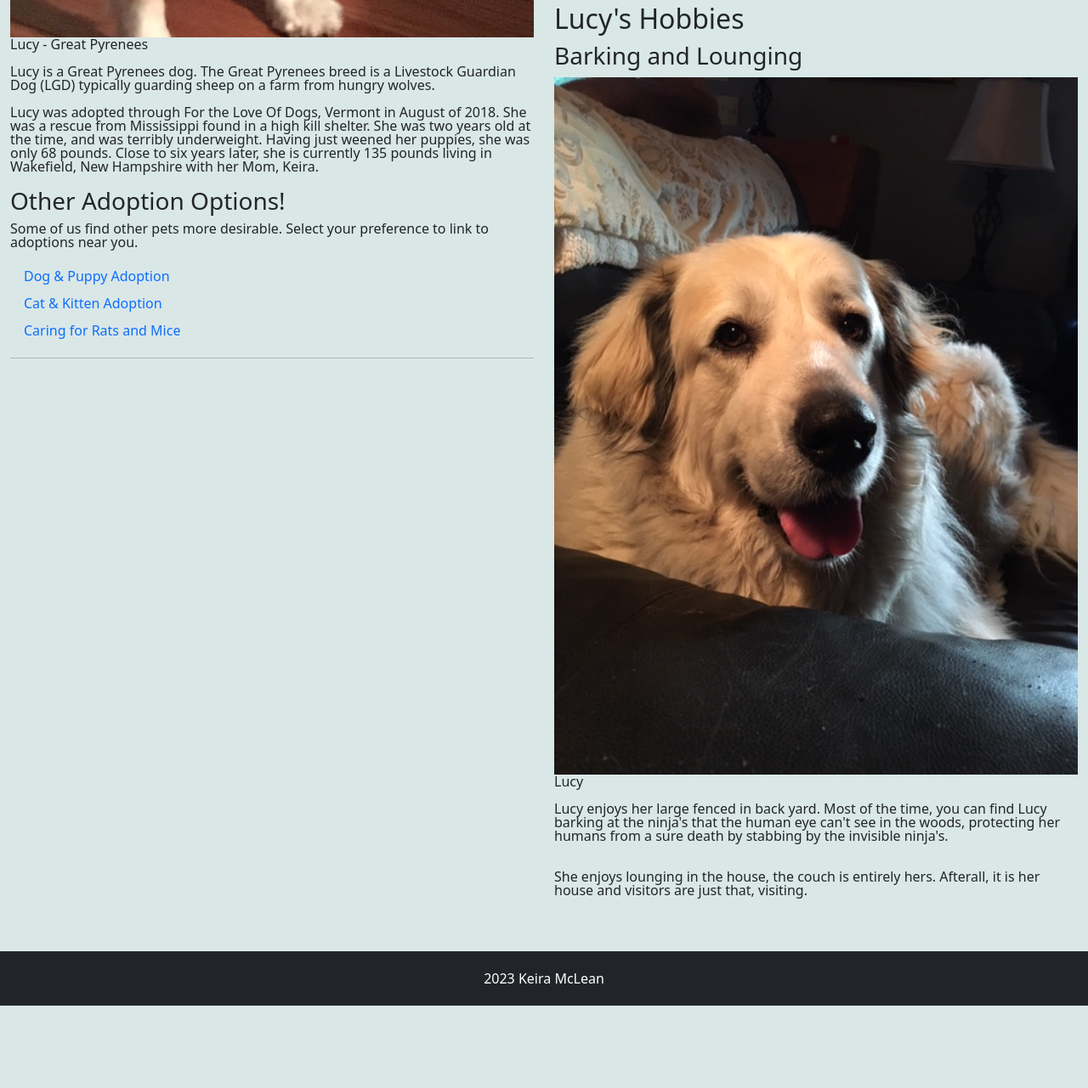
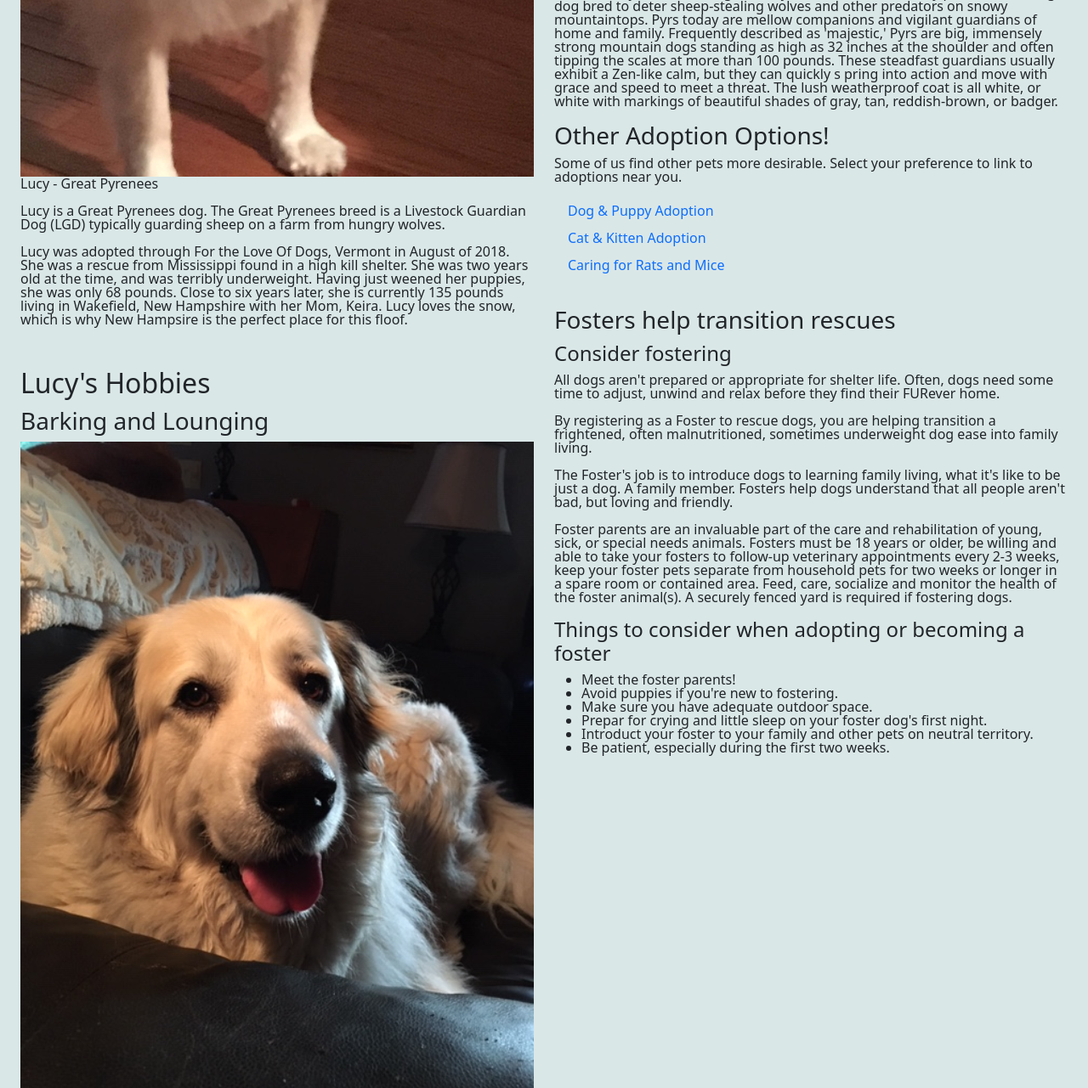
Before and after one commit to keira-mclean/rescue-connections, a website: page index.html in a window 1280 px wide. Shown: the part 1045-2326 px from the top of the page at 85% size. Before the commit the page ends 2229 px from the top, so only its background shows below. Drawn offline with nearby package versions, Linux system fonts and the light colour scheme.

Commit message:
add home content

```diff
--- a/index.html
+++ b/index.html
@@ -42,9 +42,19 @@
         </nav>
         <div class="container-fluid mt-5">
             <div class="row">
+                <div class="col-sm-12">
+                    <h1>Lucy's Vision</h1>
+                    <h6>
+                        Lucy was rescued in 2018 from a high kill shelter in Mississippi through the licensed Rescue "For The Love of Dogs, Vermont".<br>
+                        She was adopted by me and lives happily in New Hampshire now. Lucy is my second Great Pyrenees rescue.<br>
+                        <br>This page is dedicated to connecting Licensed Rescue Groups with Registered Fosters.
+
+                    </h6>
+        <div class="container-fluid mt-5">
+            <div class="row">
                 <div class="col-sm-6">
                     <h2>About Lucy</h2>
-                    <h5> Lucy</h5>
+                    <h5>Lucy</h5>
                     <figure>
                         <img src="images/lucy.jpeg" alt="Lucy Great Pyrenees Dog"
                         width="100%"/>
@@ -61,24 +71,25 @@
                         She was a rescue from Mississippi found in a high kill shelter.  She was two
                         years old at the time, and was terribly underweight.  Having just weened her
                         puppies, she was only 68 pounds.  Close to six years later, she is currently
-                        135 pounds living in Wakefield, New Hampshire with her Mom, Keira.
+                        135 pounds living in Wakefield, New Hampshire with her Mom, Keira.  Lucy loves
+                        the snow, which is why New Hampsire is the perfect place for this floof.
                     </p>
-                    <h3>Other Adoption Options!</h3>
-                    <p>Some of us find other pets more desirable.
-                        Select your preference to link to adoptions near you.</p>
-                    <ul class="nav nav-button flex-column">
-                        <li class="nav-item">
-                            <a class="nav-link" href="https://www.petfinder.com/dogs-and-puppies/adoption/"
-                            target="_blank">Dog & Puppy Adoption</a>
-                        </li>
-                        <li class="nav-item">
-                            <a class="nav-link" href="https://www.petfinder.com/cats-and-kittens/adoption/"
-                            target="_blank">Cat & Kitten Adoption</a>
-                        </li>
-                        <li class="nav-item">
-                            <a class="nav-link" href="https://www.petfinder.com/other-pets/adoptiong-small-and-furry-pets/rats-mice-care/" target="_blank">Caring for Rats and Mice</a>
-                        </li>
-                    </ul>
+                    <h2 class="mt-5">Lucy's Hobbies</h2>
+                    <h3>Barking and Lounging</h3>
+                    <figure>
+                        <img src="images/lucy_lounge.JPG" alt="Lucy lounging"
+                        width="100%"/>
+                        <figcaption>Lucy</figcaption>
+                    </figure>
+                    <p>Lucy enjoys her large fenced in back yard.
+                        Most of the time, you can find Lucy barking at the
+                        ninja's that the human eye can't see in the woods,
+                        protecting her humans from a sure death by stabbing
+                        by the invisible ninja's.
+                    </p><br>
+                    <p>She enjoys lounging in the house, the couch is entirely hers.
+                        Afterall, it is her house and visitors are just that, visiting.
+                    </p>
                     <hr classs="d-sm-none">
                 </div>
                 <div class="col-sm-6">
@@ -110,22 +121,64 @@
                          white with markings of beautiful
                          shades of gray, tan, reddish-brown,
                          or badger.</p>
-                    <h2 class="mt-5">Lucy's Hobbies</h2>
-                    <h3>Barking and Lounging</h3>
-                    <figure>
-                        <img src="images/lucy_lounge.JPG" alt="Lucy lounging"
-                        width="100%"/>
-                        <figcaption>Lucy</figcaption>
-                    </figure>
-                    <p>Lucy enjoys her large fenced in back yard.
-                        Most of the time, you can find Lucy barking at the
-                        ninja's that the human eye can't see in the woods,
-                        protecting her humans from a sure death by stabbing
-                        by the invisible ninja's.
-                    </p><br>
-                    <p>She enjoys lounging in the house, the couch is entirely hers.
-                        Afterall, it is her house and visitors are just that, visiting.
+                    <h3>Other Adoption Options!</h3>
+                    <p>Some of us find other pets more desirable.
+                        Select your preference to link to adoptions near you.</p>
+                    <ul class="nav nav-button flex-column">
+                        <li class="nav-item">
+                            <a class="nav-link" href="https://www.petfinder.com/dogs-and-puppies/adoption/"
+                            target="_blank">Dog & Puppy Adoption</a>
+                        </li>
+                        <li class="nav-item">
+                            <a class="nav-link" href="https://www.petfinder.com/cats-and-kittens/adoption/"
+                            target="_blank">Cat & Kitten Adoption</a>
+                        </li>
+                        <li class="nav-item">
+                            <a class="nav-link" href="https://www.petfinder.com/other-pets/adoptiong-small-and-furry-pets/rats-mice-care/" target="_blank">Caring for Rats and Mice</a>
+                        </li>
+                    </ul><br><br>
+                    <h3>
+                        Fosters help transition rescues
+                    </h3>
+                    <h4>
+                        Consider fostering
+                    </h4>
+                    <p>
+                        All dogs aren't prepared or appropriate for shelter life.
+                        Often, dogs need some time to adjust, unwind and relax before
+                        they find their FURever home.
+                        </p>
+                        <p>
+                        By registering as a Foster to rescue dogs, you are helping
+                        transition a frightened, often malnutritioned,
+                        sometimes underweight dog ease into family living.
                     </p>
+                    <p>
+                        The Foster's job is to introduce dogs to learning family living,
+                        what it's like to be just a dog.  A family member.  Fosters help
+                        dogs understand that all people aren't bad, but loving and friendly.
+                    </p>
+                    <p>
+                        Foster parents are an invaluable part of the care and
+                        rehabilitation of young, sick, or special needs animals.
+                        Fosters must be 18 years or older, be willing and able to take
+                        your fosters to follow-up veterinary appointments every 2-3
+                        weeks, keep your foster pets separate from household pets for
+                        two weeks or longer in a spare room or contained area. Feed,
+                        care, socialize and monitor the health of the foster animal(s).
+                        A securely fenced yard is required if fostering dogs.
+                    </p>
+                    <h4>
+                        Things to consider when adopting or becoming a foster
+                    </h4>
+                    <ul>
+                        <li>Meet the foster parents!</li>
+                        <li>Avoid puppies if you're new to fostering.</li>
+                        <li>Make sure you have adequate outdoor space.</li>
+                        <li>Prepar for crying and little sleep on your foster dog's first night.</li>
+                        <li>Introduct your foster to your family and other pets on neutral territory.</li>
+                        <li>Be patient, especially during the first two weeks.</li>
+                    </ul>
                 </div>
             </div>
         </div>
```
